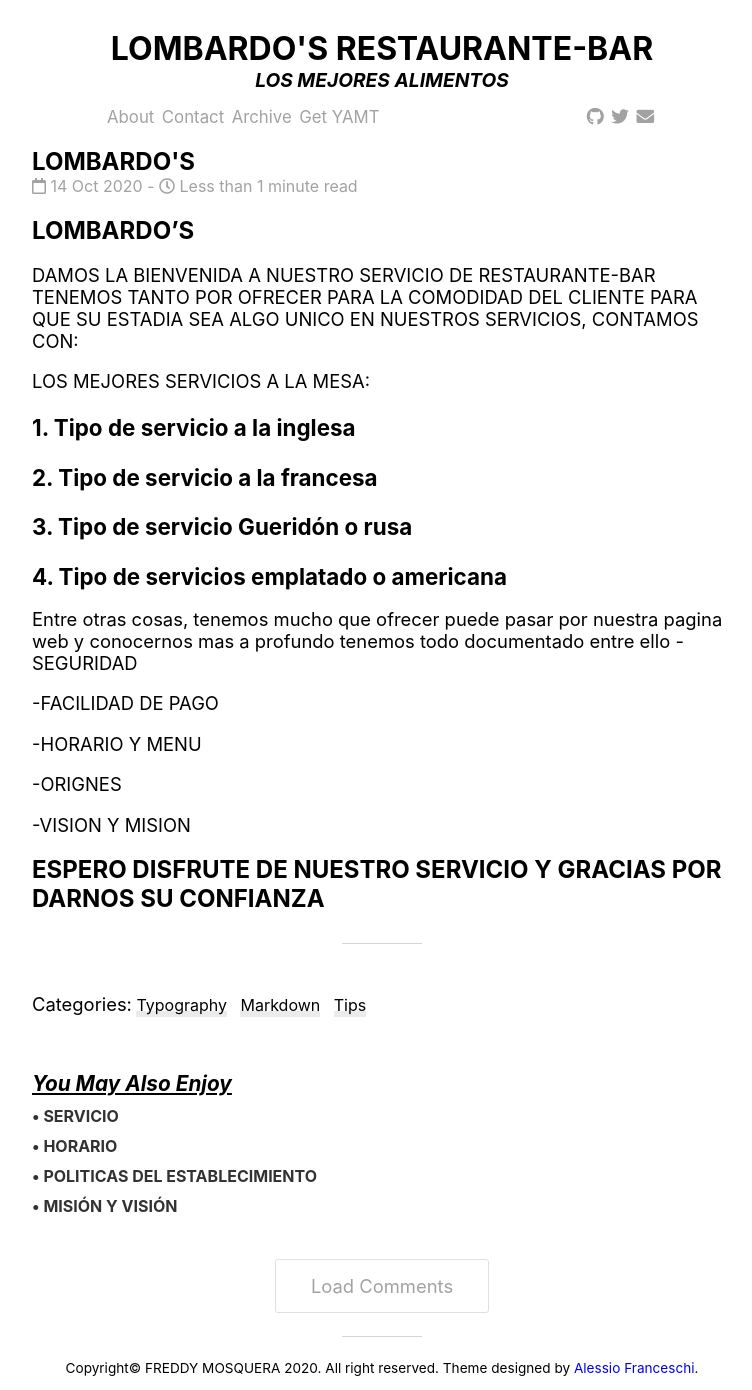
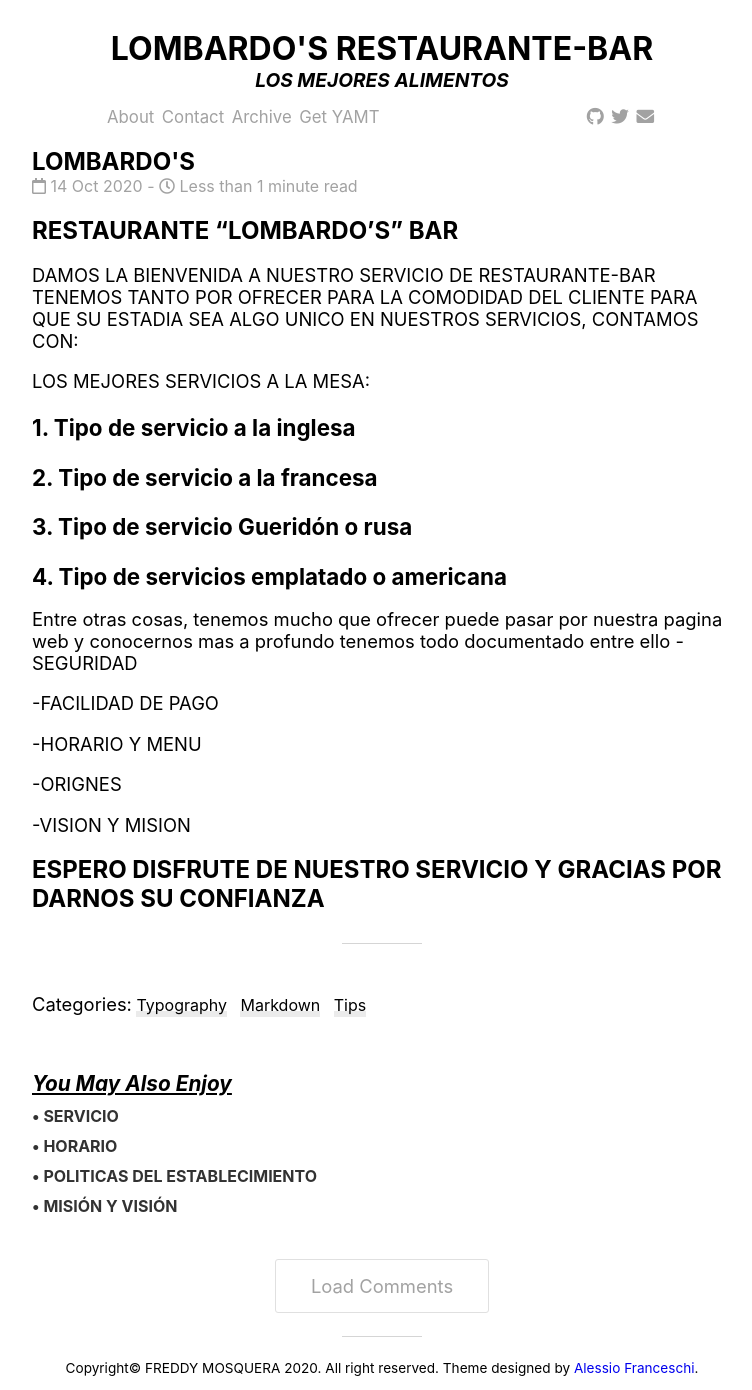
Before and after one commit to FreddySTJR/PROJ-SO-2, a Jekyll site: the page built from _posts/2020-10-14-LOMBARDO'S.md, in a window 1280 px wide. Shown: the whole page, without its empty margins (258-1010 px from the left). Built offline with Jekyll 4.4.1, drawn with Linux system fonts in a browser that asks for light colours; nearby versions of some CDN libraries.

Commit message:
Update 2020-10-14-LOMBARDO'S.md

```diff
--- a/_posts/2020-10-14-LOMBARDO'S.md
+++ b/_posts/2020-10-14-LOMBARDO'S.md
@@ -7,7 +7,7 @@ description: "DAMOS LA BIENVENIDA A NUESTRO SERVICIO DE RESTAURANTE-BAR
 TENEMOS TANTO POR OFRECER PARA LA COMODIDAD DEL CLIENTE PARA QUE SU ESTADIA SEA ALGO UNICO EN NUESTROS SERVICIOS, CONTAMOS CON:"
 ---
 
-# LOMBARDO'S
+# RESTAURANTE "LOMBARDO'S" BAR
 
 DAMOS LA BIENVENIDA A NUESTRO SERVICIO DE RESTAURANTE-BAR
 TENEMOS TANTO POR OFRECER PARA LA COMODIDAD DEL CLIENTE PARA QUE SU ESTADIA SEA ALGO UNICO EN NUESTROS SERVICIOS, CONTAMOS CON:
```
